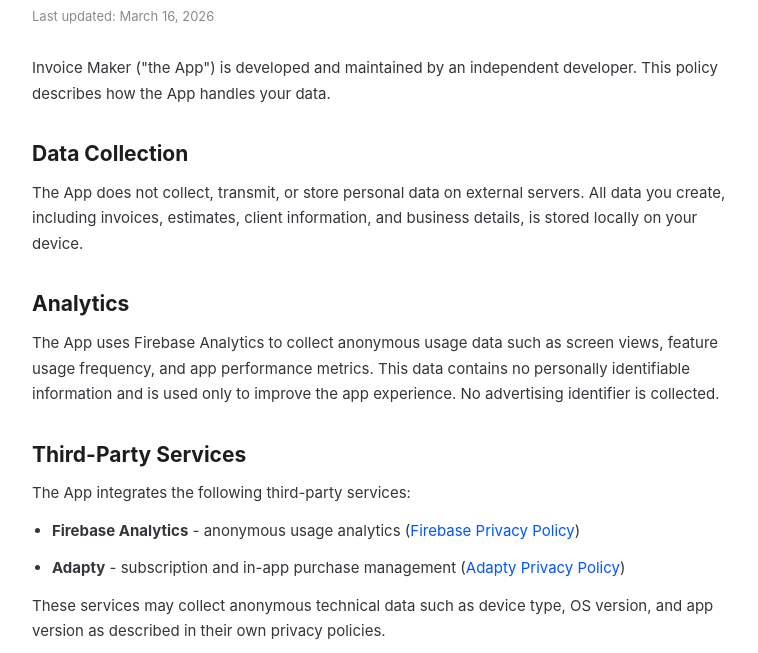
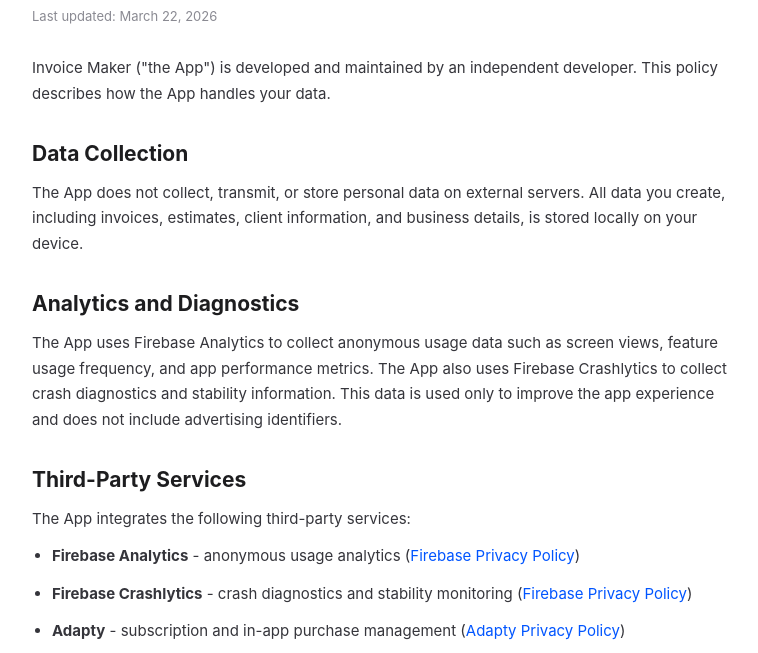
Before and after one commit to mintinvoiceapp/mintinvoiceapp.github.io, a plain HTML site: page privacy.html in a window 1280 px wide. Shown: the part 147-800 px from the top of the page, without its empty margins (258-1016 px from the left). Drawn offline with Linux system fonts and the light colour scheme.

Commit message:
Add files via upload

```diff
--- a/privacy.html
+++ b/privacy.html
@@ -38,23 +38,24 @@
         </div>
 
         <h1>Privacy Policy</h1>
-        <p class="meta">Last updated: March 16, 2026</p>
+        <p class="meta">Last updated: March 22, 2026</p>
 
         <p>Invoice Maker ("the App") is developed and maintained by an independent developer. This policy describes how the App handles your data.</p>
 
         <h2>Data Collection</h2>
         <p>The App does not collect, transmit, or store personal data on external servers. All data you create, including invoices, estimates, client information, and business details, is stored locally on your device.</p>
 
-        <h2>Analytics</h2>
-        <p>The App uses Firebase Analytics to collect anonymous usage data such as screen views, feature usage frequency, and app performance metrics. This data contains no personally identifiable information and is used only to improve the app experience. No advertising identifier is collected.</p>
+        <h2>Analytics and Diagnostics</h2>
+        <p>The App uses Firebase Analytics to collect anonymous usage data such as screen views, feature usage frequency, and app performance metrics. The App also uses Firebase Crashlytics to collect crash diagnostics and stability information. This data is used only to improve the app experience and does not include advertising identifiers.</p>
 
         <h2>Third-Party Services</h2>
         <p>The App integrates the following third-party services:</p>
         <ul>
             <li><strong>Firebase Analytics</strong> - anonymous usage analytics (<a href="https://firebase.google.com/support/privacy" target="_blank" rel="noreferrer">Firebase Privacy Policy</a>)</li>
+            <li><strong>Firebase Crashlytics</strong> - crash diagnostics and stability monitoring (<a href="https://firebase.google.com/support/privacy" target="_blank" rel="noreferrer">Firebase Privacy Policy</a>)</li>
             <li><strong>Adapty</strong> - subscription and in-app purchase management (<a href="https://adapty.io/privacy" target="_blank" rel="noreferrer">Adapty Privacy Policy</a>)</li>
         </ul>
-        <p>These services may collect anonymous technical data such as device type, OS version, and app version as described in their own privacy policies.</p>
+        <p>These services may collect technical data such as device type, OS version, app version, feature interaction events, and crash diagnostics as described in their own privacy policies.</p>
 
         <h2>Subscriptions</h2>
         <p>The App may offer optional premium features via auto-renewable subscriptions managed through Apple's App Store. Payment processing is handled entirely by Apple. The developer does not have access to your payment information.</p>
```
